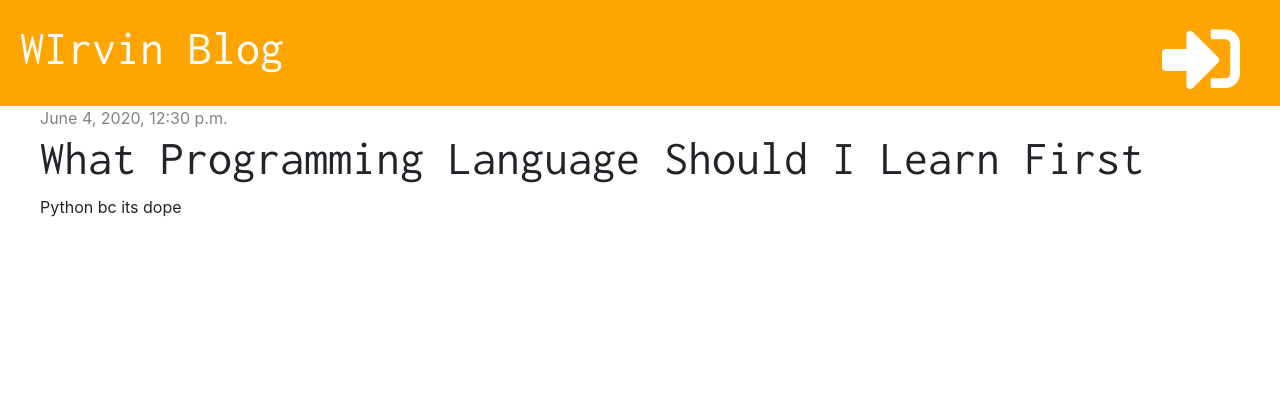
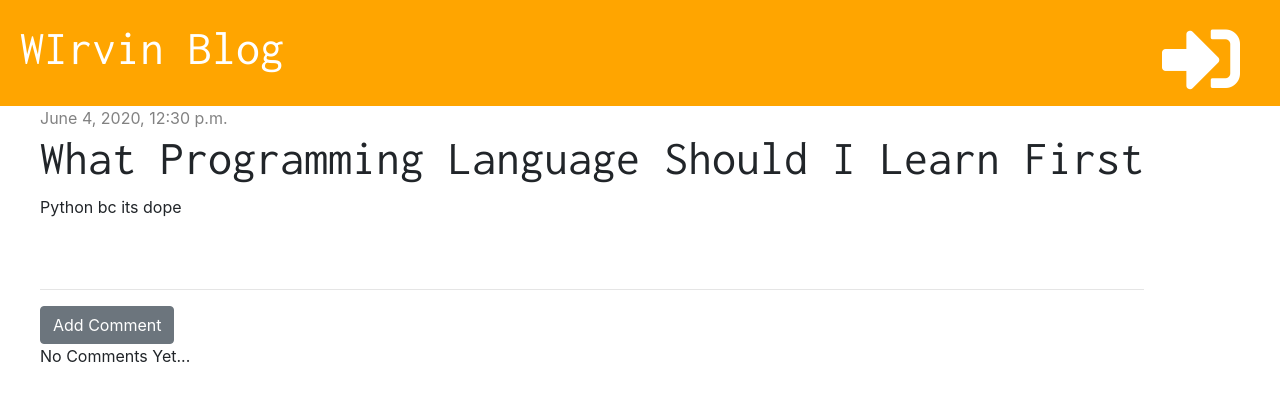
Before and after one commit to WIrvin77/Blogging_App, a Django app: page /post/1/ in a window 1280 px wide. Shown: the top 401 px of the page. Run offline with Django 3.2, Linux system fonts and the light colour scheme; data comes from the database, SQL or seed files in the repository; both versions use the stored data as it was after the commit; some libraries are stand-ins or nearby versions.

Commit message:
adding comments

```diff
--- a/blogpost/admin.py
+++ b/blogpost/admin.py
@@ -1,5 +1,6 @@
 from django.contrib import admin
-from .models import Post
+from .models import Post, Comment
 
 # Register your models here.
 admin.site.register(Post)
+admin.site.register(Comment)
--- a/blogpost/models.py
+++ b/blogpost/models.py
@@ -2,6 +2,8 @@ from django.db import models
 from django.utils import timezone
 
 # Create your models here.
+
+
 class Post(models.Model):
     author = models.ForeignKey('auth.User', on_delete=models.CASCADE)
     title = models.CharField(max_length=200)
@@ -15,3 +17,13 @@ class Post(models.Model):
 
     def __str__(self):
         return str(self.title)
+
+
+class Comment(models.Model):
+    post = models.ForeignKey('blogpost.Post', on_delete=models.CASCADE, related_name='comments')
+    author = models.CharField(max_length=200)
+    created_date = models.DateTimeField(default=timezone.now())
+    text = models.TextField()
+
+    def __str__(self):
+        return self.text
--- a/blogpost/static/css/blog.css
+++ b/blogpost/static/css/blog.css
@@ -53,3 +53,7 @@ h1, h2, h3, h4 {
     font-size: 26px;
     margin-right: 20px;
 }
+
+.comment {
+    margin: 20px 0px 20px 20px;
+}
--- a/blogpost/templates/blog/post_detail.html
+++ b/blogpost/templates/blog/post_detail.html
@@ -15,4 +15,17 @@
         <h1>{{ post.title }}</h1>
         <p>{{ post.text|linebreaksbr }}</p>
     </div>
+    <hr>
+    <a href="{% url 'add_comment_to_post' pk=post.pk %}" class="btn btn-secondary">Add Comment</a>
+    {% for comment in post.comments.all %}
+    <div class="comment">
+        <div class="date">
+            {{ comment.created_date }}
+        </div>
+        <p><strong>{{ comment.author }}</strong></p>
+        <p>{{ comment.text }}</p>
+    </div>
+    {% empty %}
+    <p>No Comments Yet...</p>
+    {% endfor %}
 {% endblock %}
--- a/blogpost/urls.py
+++ b/blogpost/urls.py
@@ -9,4 +9,5 @@ urlpatterns = [
     path('post/<int:pk>/edit/', views.post_edit, name='post_edit'),
     path('drafts', views.post_draft_list, name='post_draft_list'),
     path('post/<int:pk>/publish', views.post_publish, name='post_publish'),
+    path('post/<int:pk>/comment/', views.add_comment_to_post, name="add_comment_to_post"),
 ]
--- a/blogpost/views.py
+++ b/blogpost/views.py
@@ -1,7 +1,7 @@
 from django.shortcuts import render, get_object_or_404, redirect
 from django.utils import timezone
 from .models import Post
-from blogpost.forms import PostForm
+from blogpost.forms import PostForm, CommentForm
 from django.contrib.auth.decorators import login_required
 
 # Create your views here.
@@ -57,7 +57,23 @@ def post_draft_list(request):
     return render(request, 'blog/post_draft_list.html', stuff_for_front_end)
 
 
+@login_required()
 def post_publish(request, pk):
-    post = get_object_or_404(Post,pk=pk)
+    post = get_object_or_404(Post, pk=pk)
     post.publish()
     return redirect('post_detail', pk=pk)
+
+
+def add_comment_to_post(request, pk):
+    post = get_object_or_404(Post, pk=pk)
+    if request.method == 'POST':
+        form = CommentForm(request.POST)
+        if form.is_valid():
+            comment = form.save(commit=False)
+            comment.author = request.user
+            comment.post = post
+            comment.save()
+            return redirect('post_detail', pk=post.pk)
+    else:
+        form = CommentForm()
+        return render(request, 'blog/add_comment_to_post.html', {'form': form})
```
Also changed, not shown: blogpost/forms.py (+8 -1 lines), blogpost/templates/blog/add_comment_to_post.html (added, +11 -0 lines), blogpost/migrations/0002_comment.py (added), db.sqlite3.
